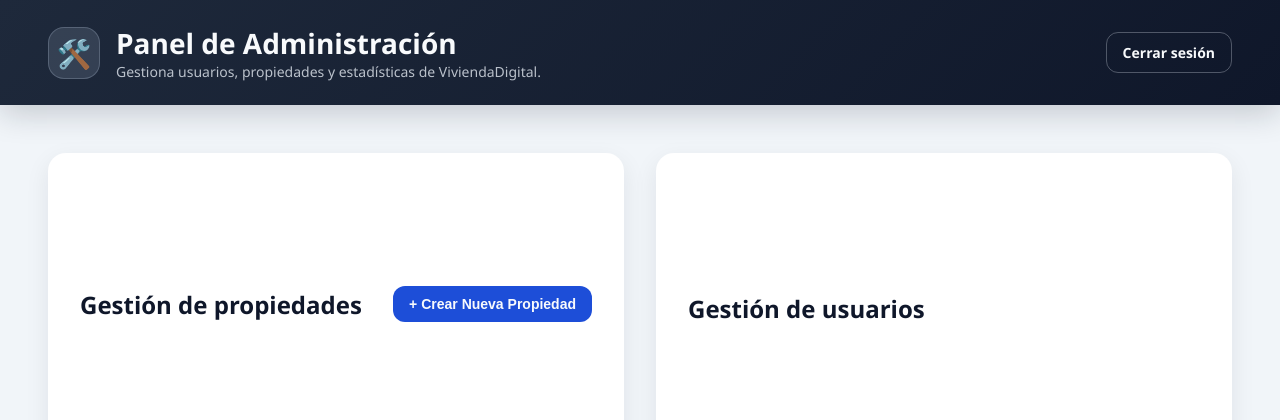
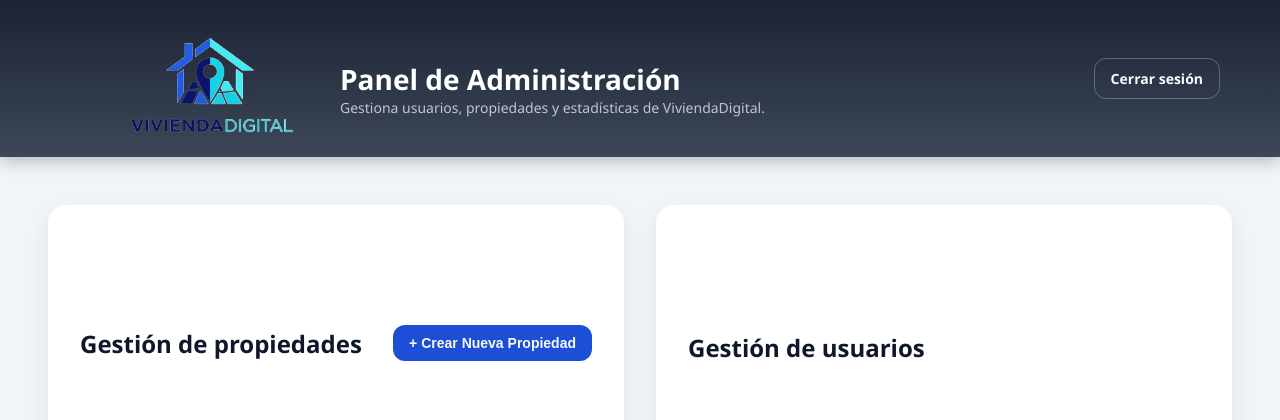
Before and after one commit to felipefe23/Los-villanos, a Flask app: page /admin in a window 1280 px wide. Shown: the top 420 px of the page. Run offline with Flask 3, Linux system fonts and the light colour scheme; the visitor is signed in with stand-in values (Sample User, id 1); data that the repository does not hold is empty; parts of the project's set-up code (start-up, migrations or seed data) failed here and were passed over.

Commit message:
Agrega logo de ViviendaDigital a paneles

```diff
--- a/Testing/static/css/admin_dashboard.css
+++ b/Testing/static/css/admin_dashboard.css
@@ -14,31 +14,23 @@ body {
 }
 
 .topbar {
+  background: linear-gradient(180deg, rgba(15, 23, 42, 0.95), rgba(30, 41, 59, 0.85));
+  color: #fff;
+  padding: clamp(24px, 4vw, 40px) clamp(16px, 5vw, 60px);
   display: flex;
+  justify-content: space-between;
   align-items: center;
-  justify-content: space-between;
-  gap: 16px;
-  padding: 24px clamp(16px, 4vw, 48px);
-  background: linear-gradient(135deg, #1e293b, #0f172a);
-  color: #f8fafc;
-  box-shadow: 0 8px 30px rgba(15, 23, 42, 0.2);
+  flex-wrap: wrap;
+  gap: 20px;
+  box-shadow: 0 4px 16px rgba(0,0,0,0.25);
+  /* Aseguramos que el header y su contenido floten por encima del mapa */
+  position: relative;
+  z-index: 1500;
 }
 
 .brand {
-  display: flex;
-  align-items: center;
-  gap: 16px;
-}
-
-.logo {
-  width: 52px;
-  height: 52px;
-  display: grid;
-  place-items: center;
-  font-size: 28px;
-  background: rgba(148, 163, 184, 0.2);
-  border-radius: 16px;
-  box-shadow: inset 0 0 0 1px rgba(148, 163, 184, 0.35);
+  margin-left: 280px;   /* prueba 220–260px según el ancho del logo */
+  margin-top: 20px;
 }
 
 .brand h1 {
@@ -324,7 +316,7 @@ code {
   display: flex;
   align-items: center;
   justify-content: center;
-  z-index: 999;
+  z-index: 2000;
 }
 
 .modal.hidden {
@@ -609,3 +601,14 @@ code {
 .confirm-modal[data-tone="danger"] .btn.danger:hover {
   box-shadow: 0 20px 34px rgba(220, 38, 38, 0.36);
 }
+.topbar {
+    position: relative;
+}
+
+.topbar > .main-logo {
+    position: absolute;
+    left: 80px;
+    top: -40px;
+    height: 260px;
+    object-fit: contain;
+}
--- a/Testing/templates/admin_dashboard.html
+++ b/Testing/templates/admin_dashboard.html
@@ -12,8 +12,10 @@
 <body>
   {% include '_loader.html' %}
   <header class="topbar">
+      <img src="{{ url_for('static', filename='img/logo.png') }}"
+        alt="Los Villanos"
+        class="main-logo">
     <div class="brand">
-      <span class="logo">🛠️</span>
       <div>
         <h1>Panel de Administración</h1>
         <p>Gestiona usuarios, propiedades y estadísticas de ViviendaDigital.</p>
--- a/Testing/templates/comprador_dashboard.html
+++ b/Testing/templates/comprador_dashboard.html
@@ -11,6 +11,9 @@
 <body>
     {% include '_loader.html' %}
     <header class="encabezado">
+        <img src="{{ url_for('static', filename='img/logo.png') }}"
+                     alt="Los Villanos"
+                     class="main-logo">
         <div class="contenedor">
             <div class="barra-superior">
                 <a class="btn-volver" id="main-nav-link" href="{{ url_for('landing') }}">← Cerrar sesión</a>
--- a/Testing/templates/vendedor.html
+++ b/Testing/templates/vendedor.html
@@ -12,6 +12,9 @@
 <body>
   {% include '_loader.html' %}
   <header class="modern-header">
+    <img src="{{ url_for('static', filename='img/logo.png') }}"
+      alt="Los Villanos"
+      class="main-logo">
   <div class="header-left">
     <h1>Panel del Vendedor</h1>
     <p class="subtitle">Administra tus propiedades publicadas y agrega nuevas fácilmente.</p>
```
Also changed, not shown: Testing/static/css/comprador_dashboard.css (+13 -1 lines), Testing/static/css/vendedor.css (+15 -4 lines).
